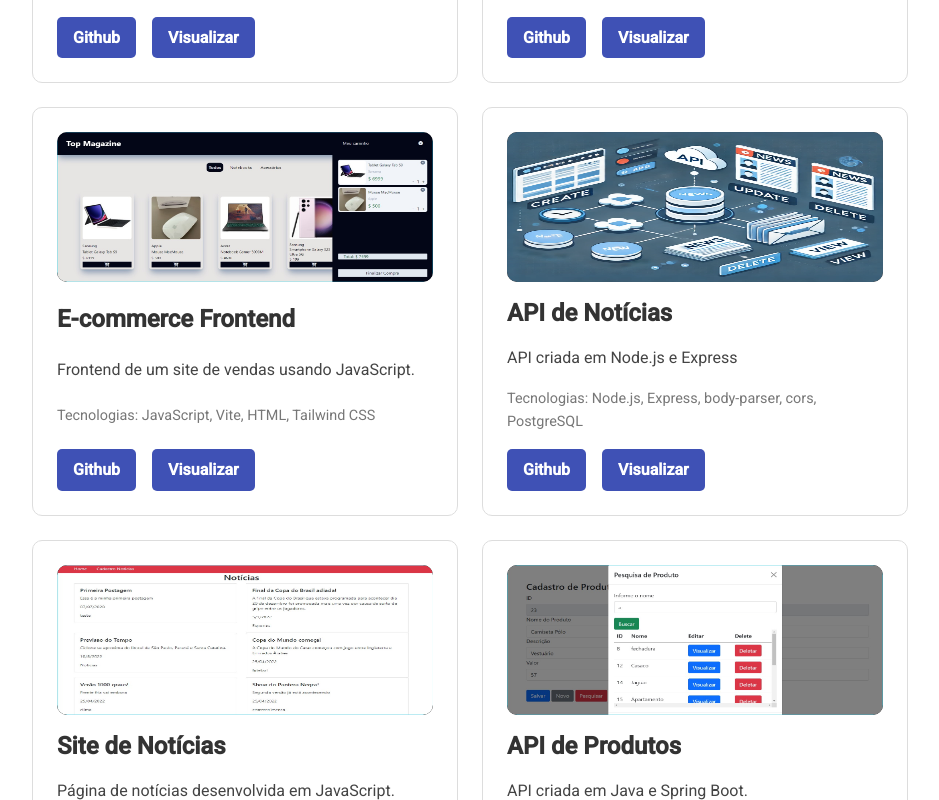
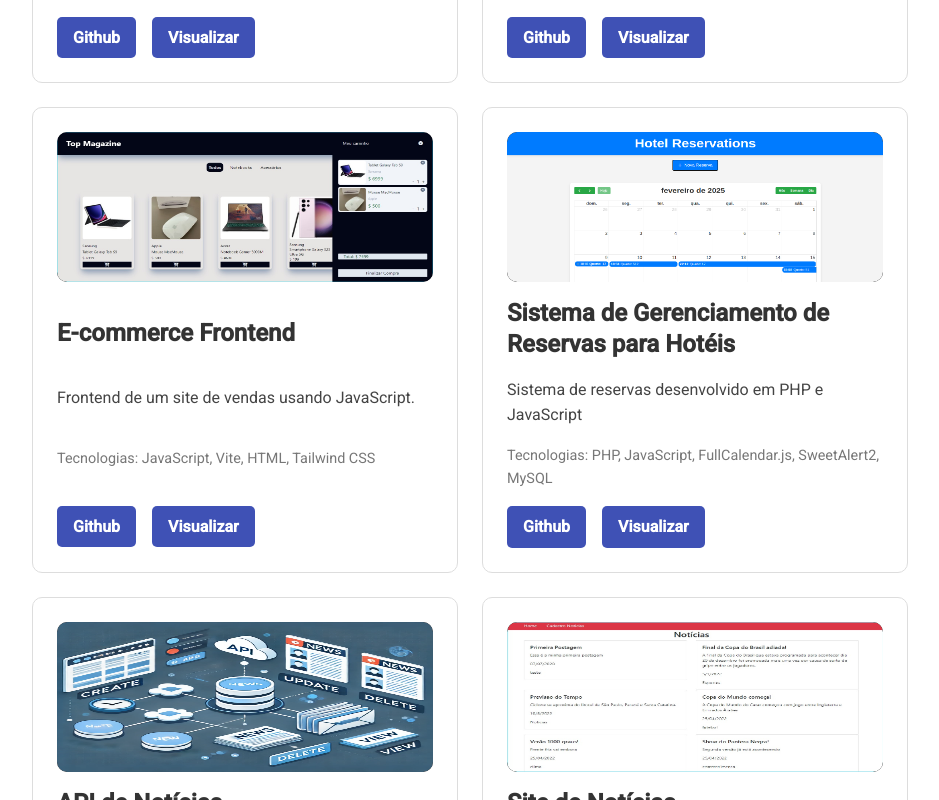
Before and after one commit to Gilvan-R-A/portfolio, an Angular app: page /projects in a window 1280 px wide. Shown: the part 660-1460 px from the top of the page, without its empty margins (170-1109 px from the left). Built offline with nearby package versions, Linux system fonts and the light colour scheme.

Commit message:
feat: new project added

```diff
--- a/src/app/projects/projects.component.ts
+++ b/src/app/projects/projects.component.ts
@@ -23,7 +23,7 @@ import { MatSelectModule } from '@angular/material/select';
 export class ProjectsComponent {
   selectedTech: string | null = null;
 
-  technologies = ['Angular','JavaScript', 'Node.js', 'Java', 'Spring Boot'];
+  technologies = ['Angular','JavaScript', 'PHP','Node.js', 'Java', 'Spring Boot'];
 
   projects = [
     {
@@ -49,6 +49,14 @@ export class ProjectsComponent {
       github: 'https://github.com/Gilvan-R-A/top-magazine-website',
       live: null,
       image: 'assets/img/projects/ecommerce.jpg'
+    },
+    {
+      name: 'Sistema de Gerenciamento de Reservas para Hotéis',
+      description: 'Sistema de reservas desenvolvido em PHP e JavaScript',
+      technologies: ['PHP', 'JavaScript', 'FullCalendar.js', 'SweetAlert2', 'MySQL'],
+      github: 'https://github.com/Gilvan-R-A/hotel-reservation-app',
+      live: null,
+      image: 'assets/img/projects/hotelReservations.png',
     },
     {
       name: 'API de Notícias',
```
Also changed, not shown: src/assets/img/projects/hotelReservations.png (added).
